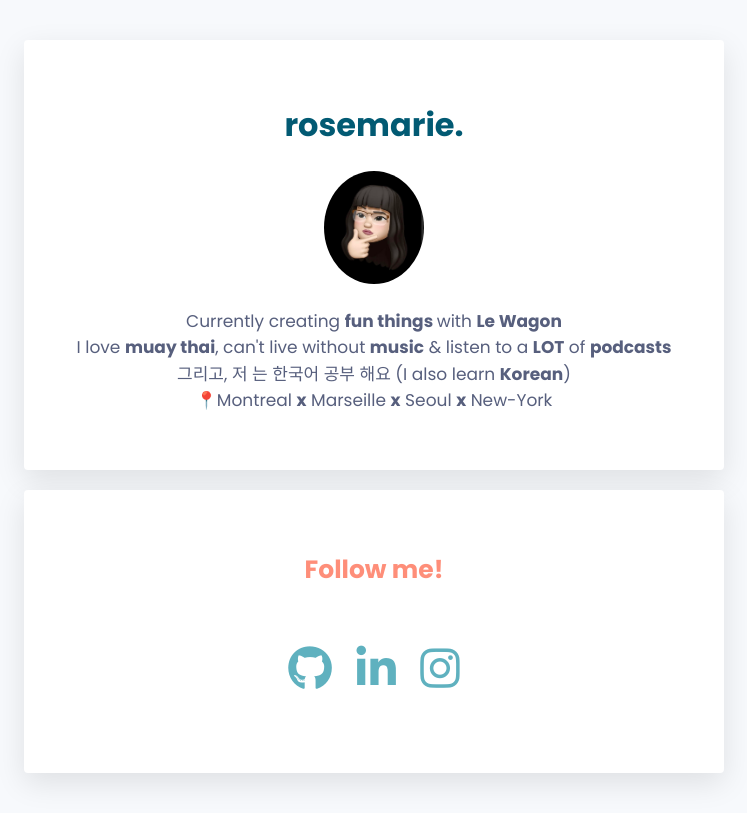
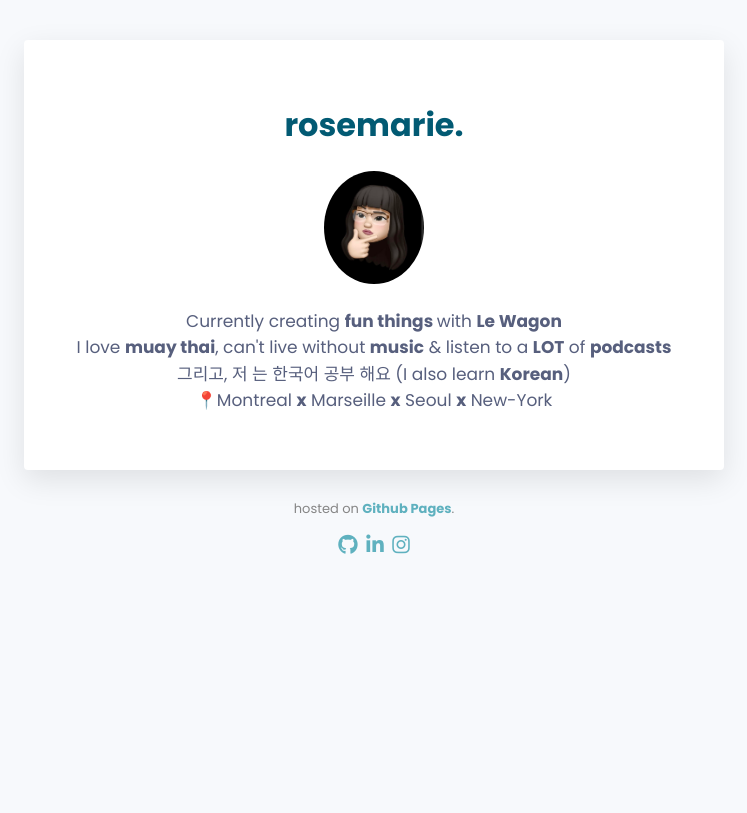
Before and after one commit to rmb-lab/profile, a plain HTML site: page index.html in a window 1280 px wide. Shown: the whole page, without its empty margins (266-1013 px from the left). Drawn offline with Linux system fonts and the light colour scheme.

Commit message:
changed footer

```diff
--- a/index.html
+++ b/index.html
@@ -24,8 +24,10 @@
       📍Montreal <strong>x</strong> Marseille <strong>x</strong> Seoul <strong>x</strong> New-York<br>
     </div>
 
-    <div class="card-white">
-      <h2>Follow me!</h2>
+    <footer>
+    <p>
+      hosted on <a href="https://github.com/rmb-lab/profile" target="_blank">Github Pages</a>.
+    </p>
       <ul class="list-inline">
         <li>
           <a href="https://github.com/rmb-lab" target="_blank" >
@@ -43,7 +45,9 @@
           </a>
         </li>
       </ul>
-    </div>
+    </ul>
+  </footer>
+
 
   </div>
 </body>
--- a/style.css
+++ b/style.css
@@ -55,22 +55,50 @@ li {
     margin: 20px 0px;
     text-align: center;
 }
-.img-circle {
-  border-radius: 50%;
+.footer {
+  font-size: small;
+  text-align: center;
+  line-height: 2em;
+  text-align: center;
+  margin: 2em 0;
 }
-.list-inline {
+
+footer {
+    font-size: small;
+    color: #666;
+    line-height: 2em;
+    color: #858585;
+    text-align: center;
+    margin: 2em 0;
+}
+
+footer .list-inline {
+    border: none;
+}
+
+footer p, a {
+  margin: 0;
+  font-size: 13px;
+}
+
+footer .list-inline {
   display: inline-block;
   padding-left: 0px;
 }
-.list-inline, li{
+footer .list-inline, li{
   display: inline-block;
-  padding: 10px;
+/*  padding: 10px;*/
+  padding: 0 0.2em;
 }
-.list-inline i {
-    font-size: 45px;
+footer .list-inline i {
+    font-size: 20px;
 }
-.list-inline i:hover {
+footer .list-inline i:hover {
   color: #025a73;
+}
+
+.img-circle {
+  border-radius: 50%;
 }
 
 @media (max-width: 960px) {
```
